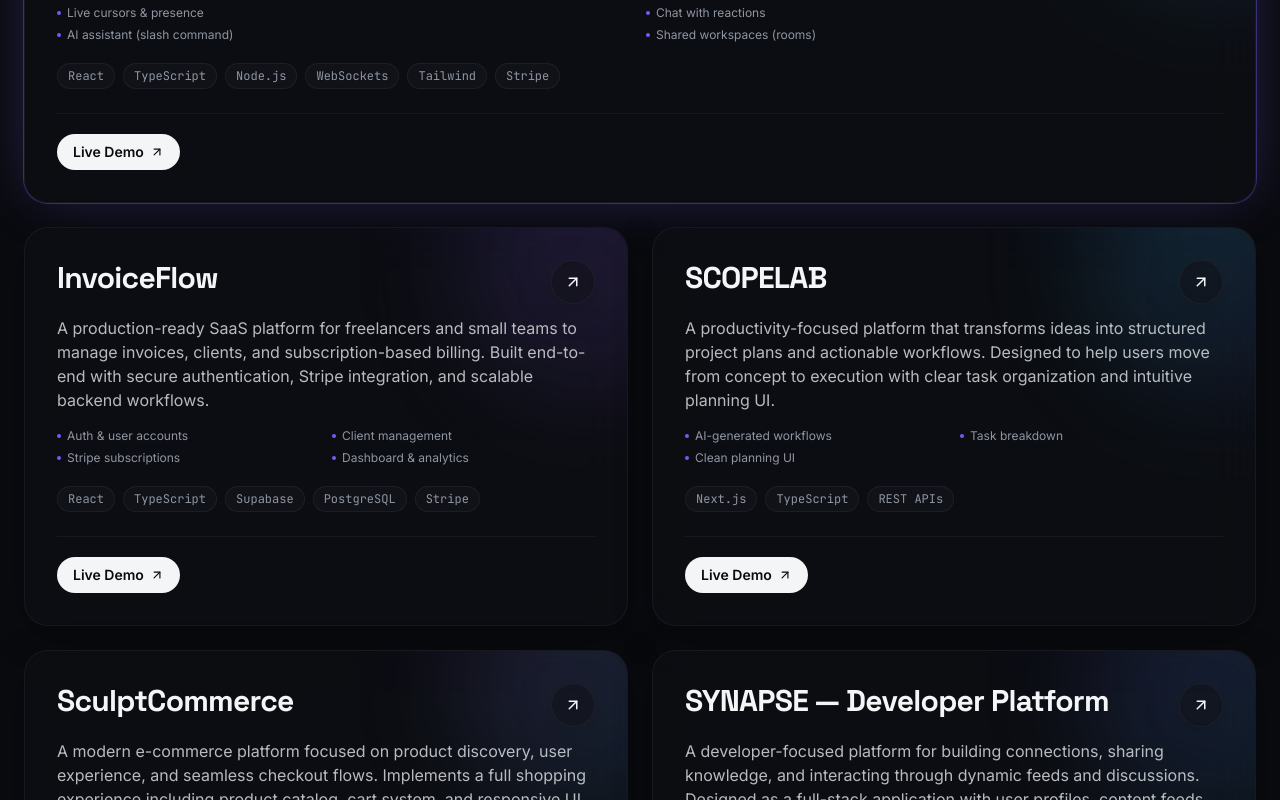
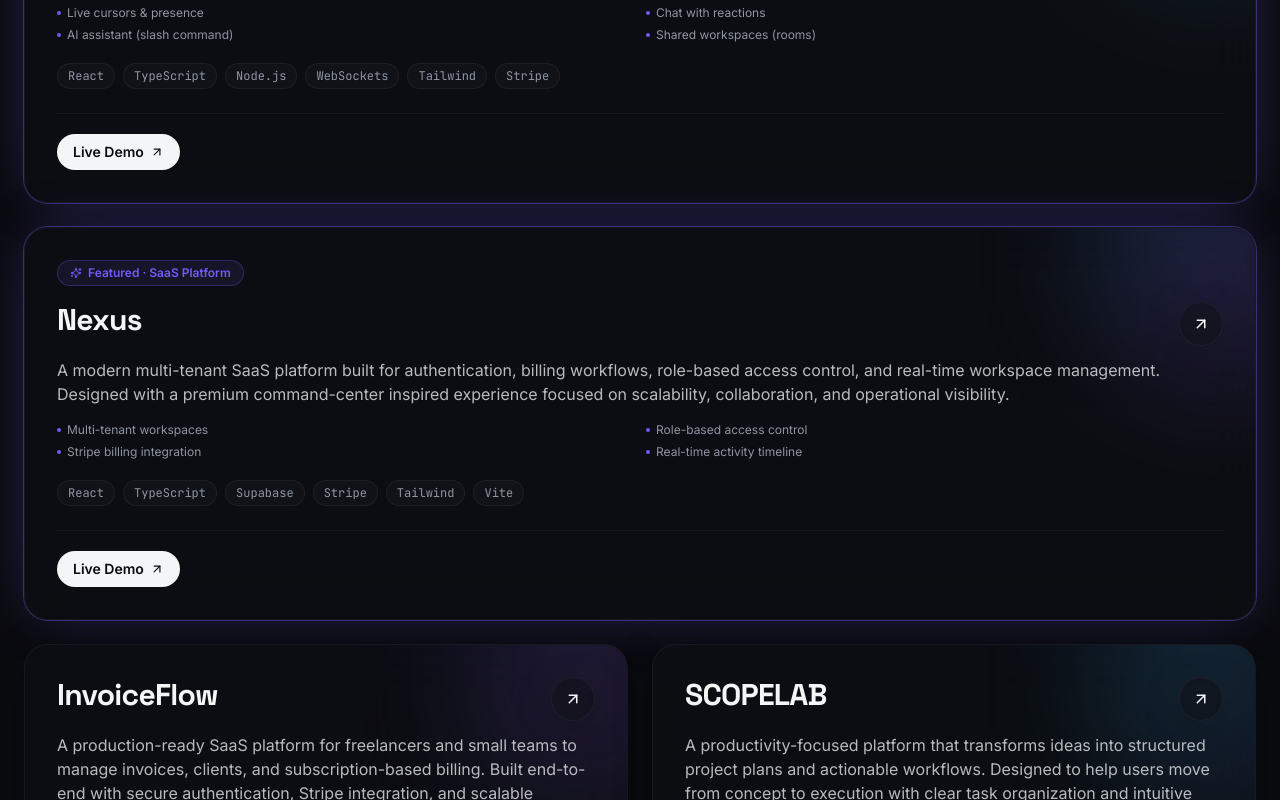
Before and after one commit to Dimson7777/DimitrijeWeb, a React (Vite) app: page / in a window 1280 px wide. Shown: the part 5860-6660 px from the top of the page. Built offline with nearby package versions, Linux system fonts and the light colour scheme; no server answers; the HTML template or start-up script is replaced by a standard one.

Commit message:
Add Nexus SaaS project to portfolio

```diff
--- a/src/components/portfolio/Projects.tsx
+++ b/src/components/portfolio/Projects.tsx
@@ -19,6 +19,23 @@ const projects = [
     accent: "from-primary/40 via-accent-cyan/30 to-primary-glow/30",
     featured: true,
     badge: "Featured · Real-time app",
+  },
+  {
+    title: "Nexus",
+    description:
+      "A modern multi-tenant SaaS platform built for authentication, billing workflows, role-based access control, and real-time workspace management.\n\nDesigned with a premium command-center inspired experience focused on scalability, collaboration, and operational visibility.",
+    features: [
+      "Multi-tenant workspaces",
+      "Role-based access control",
+      "Stripe billing integration",
+      "Real-time activity timeline",
+    ],
+    tech: ["React", "TypeScript", "Supabase", "Stripe", "Tailwind", "Vite"],
+    live: "https://multi-talent-saas.vercel.app/",
+    github: null,
+    accent: "from-accent-cyan/40 via-primary/30 to-primary-glow/30",
+    featured: true,
+    badge: "Featured · SaaS Platform",
   },
   {
     title: "InvoiceFlow",
```
